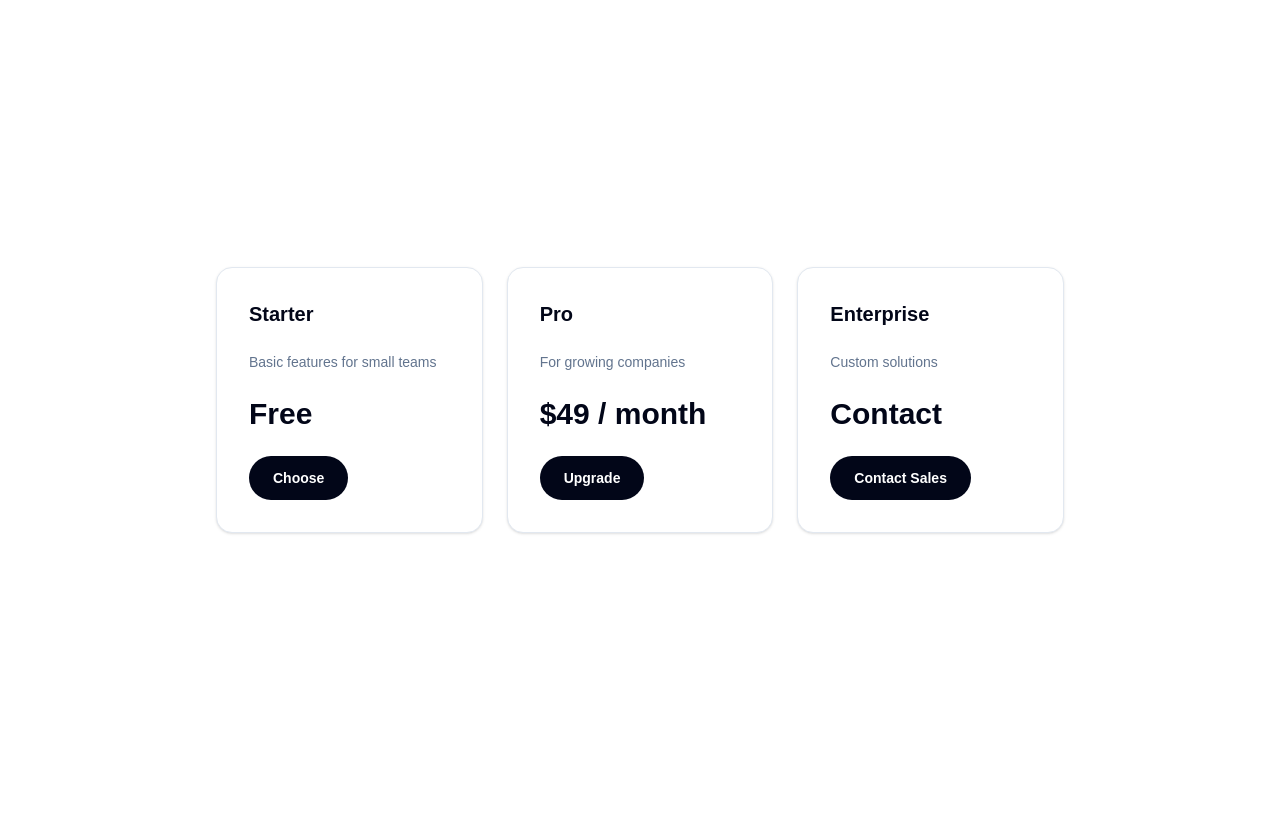
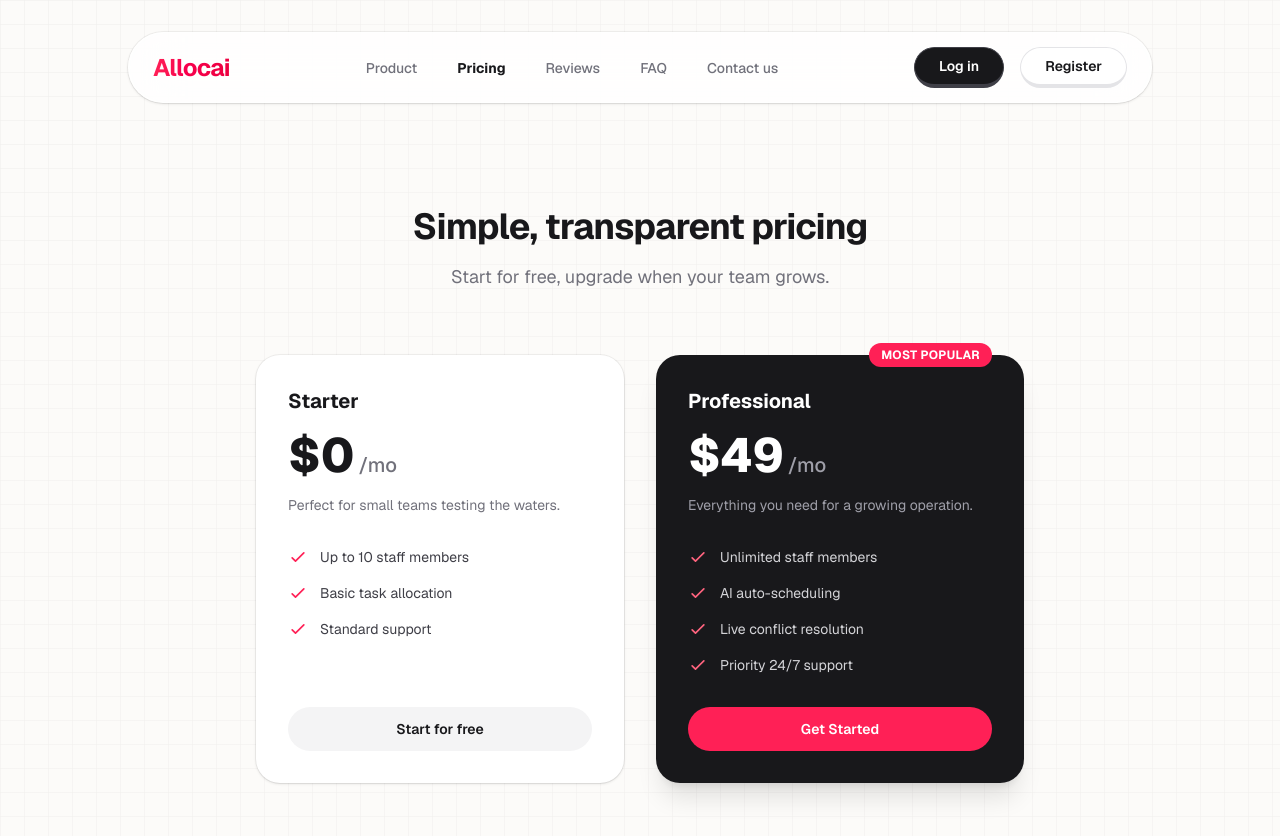
Before and after one commit to Endyano/FYP-26-S2-23_Allocai, a Next.js app: page /Features/pricing in a window 1280 px wide. Shown: the top 836 px of the page. Before the commit the page ends 800 px from the top, so only its background shows below. Built offline with nearby package versions, Linux system fonts and the light colour scheme.

Commit message:
pricing
# Conflicts:
#	app/Features/pricing/page.tsx

```diff
--- a/app/Features/pricing/page.tsx
+++ b/app/Features/pricing/page.tsx
@@ -1,40 +1,123 @@
-"use client";
+'use client';
 
-import { useRouter } from "next/navigation";
+import Link from 'next/link';
+import { useState, useEffect } from 'react';
 
 export default function PricingPage() {
-  const router = useRouter();
+  const [userName, setUserName] = useState<string | null>(null);
 
-  const choosePlan = (plan: string) => {
-    // In a real app you'd pass to checkout with query params or state
-    router.push(`/Features/checkout?plan=${plan}`);
+  useEffect(() => {
+    const savedUser = localStorage.getItem('allocai_user');
+    if (savedUser) {
+      setUserName(savedUser);
+    }
+  }, []);
+
+  const handleLogout = () => {
+    localStorage.removeItem('allocai_user');
+    setUserName(null);
   };
 
   return (
-    <main className="min-h-screen bg-white text-slate-950">
-      <div className="mx-auto flex min-h-screen max-w-4xl flex-col justify-center px-6 py-16">
-        <div className="grid grid-cols-1 md:grid-cols-3 gap-6">
-          <div className="space-y-6 rounded-[1rem] border border-slate-200 bg-white p-8 shadow">
-            <h3 className="text-xl font-semibold">Starter</h3>
-            <p className="text-sm text-slate-500">Basic features for small teams</p>
-            <p className="text-3xl font-bold">Free</p>
-            <button onClick={() => choosePlan('starter')} className="rounded-full bg-slate-950 px-6 py-3 text-sm font-semibold text-white">Choose</button>
+    <main className="relative min-h-screen overflow-hidden bg-[#FCFBF9] text-zinc-900 font-sans selection:bg-rose-100">
+
+      {/* Background Decorations */}
+      <div className="absolute inset-0 bg-[linear-gradient(to_right,rgba(231,229,228,0.6)_1px,transparent_1px),linear-gradient(to_bottom,rgba(231,229,228,0.6)_1px,transparent_1px)] bg-[size:24px_24px] animate-[pulse_10s_ease-in-out_infinite]" />
+      <div className="absolute left-1/2 top-0 -z-10 h-[50rem] w-[50rem] -translate-x-1/2 bg-[radial-gradient(ellipse_at_top,rgba(251,113,133,0.15),transparent_50%)]" />
+
+      <div className="mx-auto relative max-w-6xl px-6 py-8">
+
+        {/* Navigation Bar */}
+        <nav className="sticky top-4 z-50 mx-auto flex max-w-5xl items-center justify-between rounded-full border border-white/50 bg-white/80 px-6 py-3.5 shadow-sm ring-1 ring-zinc-900/5 backdrop-blur-xl mb-16">
+          <Link href="/" className="text-2xl font-bold tracking-tight bg-gradient-to-r from-rose-500 to-rose-600 bg-clip-text text-transparent">
+            Allocai
+          </Link>
+
+          <div className="hidden items-center gap-10 md:flex text-sm font-medium text-zinc-500">
+            <Link href="/#product" className="transition-colors hover:text-zinc-900">Product</Link>
+            <Link href="/Features/pricing" className="text-zinc-900 font-bold">Pricing</Link>
+            <Link href="/#reviews" className="transition-colors hover:text-zinc-900">Reviews</Link>
+            <Link href="/#faq" className="transition-colors hover:text-zinc-900">FAQ</Link>
+            <Link href="/#contact" className="transition-colors hover:text-zinc-900">Contact us</Link>
           </div>
 
-          <div className="space-y-6 rounded-[1rem] border border-slate-200 bg-white p-8 shadow">
-            <h3 className="text-xl font-semibold">Pro</h3>
-            <p className="text-sm text-slate-500">For growing companies</p>
-            <p className="text-3xl font-bold">$49 / month</p>
-            <button onClick={() => choosePlan('pro')} className="rounded-full bg-slate-950 px-6 py-3 text-sm font-semibold text-white">Upgrade</button>
+          <div className="flex items-center gap-4 text-sm font-medium">
+            {userName ? (
+              <div
+                onClick={handleLogout}
+                className="flex cursor-pointer items-center gap-3 rounded-full bg-white/60 pl-1.5 pr-5 py-1.5 ring-1 ring-zinc-200 backdrop-blur-md transition-all hover:bg-white hover:shadow-md"
+                title="Click to log out"
+              >
+                <div className="flex h-8 w-8 items-center justify-center rounded-full bg-zinc-900 text-white font-bold shadow-inner uppercase">
+                  {userName.charAt(0)}
+                </div>
+                <span className="font-semibold text-zinc-800 capitalize">{userName}</span>
+              </div>
+            ) : (
+              <>
+                <Link href="/Features/login" className="bg-zinc-900 text-white border border-zinc-700 border-b-[4px] font-semibold overflow-hidden relative px-6 py-2 rounded-full hover:bg-zinc-800 hover:border-t-[4px] hover:border-b active:opacity-75 outline-none duration-300 group backdrop-blur-sm">
+                  Log in
+                </Link>
+                <Link href="/Features/register" className="bg-white text-zinc-900 border border-zinc-200 border-b-[4px] font-semibold overflow-hidden relative px-6 py-2 rounded-full hover:bg-zinc-50 hover:border-t-[4px] hover:border-b active:opacity-75 outline-none duration-300 group backdrop-blur-sm">
+                  Register
+                </Link>
+              </>
+            )}
           </div>
+        </nav>
 
-          <div className="space-y-6 rounded-[1rem] border border-slate-200 bg-white p-8 shadow">
-            <h3 className="text-xl font-semibold">Enterprise</h3>
-            <p className="text-sm text-slate-500">Custom solutions</p>
-            <p className="text-3xl font-bold">Contact</p>
-            <button onClick={() => choosePlan('enterprise')} className="rounded-full bg-slate-950 px-6 py-3 text-sm font-semibold text-white">Contact Sales</button>
+        {/* Pricing Section */}
+        <section className="py-10 max-w-5xl mx-auto">
+          <div className="text-center mb-16">
+            <h1 className="text-4xl font-bold tracking-tight text-zinc-900">Simple, transparent pricing</h1>
+            <p className="mt-4 text-lg text-zinc-500">Start for free, upgrade when your team grows.</p>
           </div>
-        </div>
+          <div className="grid grid-cols-1 md:grid-cols-2 gap-8 max-w-3xl mx-auto">
+
+            {/* Free Tier */}
+            <div className="rounded-3xl bg-white p-8 shadow-sm ring-1 ring-zinc-900/5 flex flex-col">
+              <h3 className="text-xl font-bold text-zinc-900">Starter</h3>
+              <div className="mt-4 flex items-baseline text-5xl font-extrabold text-zinc-900">
+                $0<span className="ml-1 text-xl font-medium text-zinc-500">/mo</span>
+              </div>
+              <p className="mt-4 text-zinc-500 text-sm">Perfect for small teams testing the waters.</p>
+              <ul className="mt-8 space-y-4 flex-1">
+                {['Up to 10 staff members', 'Basic task allocation', 'Standard support'].map((feature, i) => (
+                  <li key={i} className="flex items-center gap-3 text-sm text-zinc-700">
+                    <svg className="h-5 w-5 text-rose-500" fill="none" viewBox="0 0 24 24" stroke="currentColor" strokeWidth="2"><path strokeLinecap="round" strokeLinejoin="round" d="M5 13l4 4L19 7" /></svg>
+                    {feature}
+                  </li>
+                ))}
+              </ul>
+              <Link href="/Features/register" className="mt-8 block w-full rounded-full bg-zinc-100 px-6 py-3 text-center text-sm font-semibold text-zinc-900 hover:bg-zinc-200 transition-colors">
+                Start for free
+              </Link>
+            </div>
+
+            {/* Pro Tier */}
+            <div className="relative rounded-3xl bg-zinc-900 p-8 shadow-xl flex flex-col">
+              <div className="absolute top-0 right-8 -translate-y-1/2 rounded-full bg-rose-500 px-3 py-1 text-xs font-bold text-white tracking-wide uppercase">Most Popular</div>
+              <h3 className="text-xl font-bold text-white">Professional</h3>
+              <div className="mt-4 flex items-baseline text-5xl font-extrabold text-white">
+                $49<span className="ml-1 text-xl font-medium text-zinc-400">/mo</span>
+              </div>
+              <p className="mt-4 text-zinc-400 text-sm">Everything you need for a growing operation.</p>
+              <ul className="mt-8 space-y-4 flex-1">
+                {['Unlimited staff members', 'AI auto-scheduling', 'Live conflict resolution', 'Priority 24/7 support'].map((feature, i) => (
+                  <li key={i} className="flex items-center gap-3 text-sm text-zinc-300">
+                    <svg className="h-5 w-5 text-rose-400" fill="none" viewBox="0 0 24 24" stroke="currentColor" strokeWidth="2"><path strokeLinecap="round" strokeLinejoin="round" d="M5 13l4 4L19 7" /></svg>
+                    {feature}
+                  </li>
+                ))}
+              </ul>
+              <Link href="/Features/register" className="mt-8 block w-full rounded-full bg-rose-500 px-6 py-3 text-center text-sm font-semibold text-white hover:bg-rose-600 transition-colors">
+                Get Started
+              </Link>
+            </div>
+
+          </div>
+        </section>
+
       </div>
     </main>
   );
```
